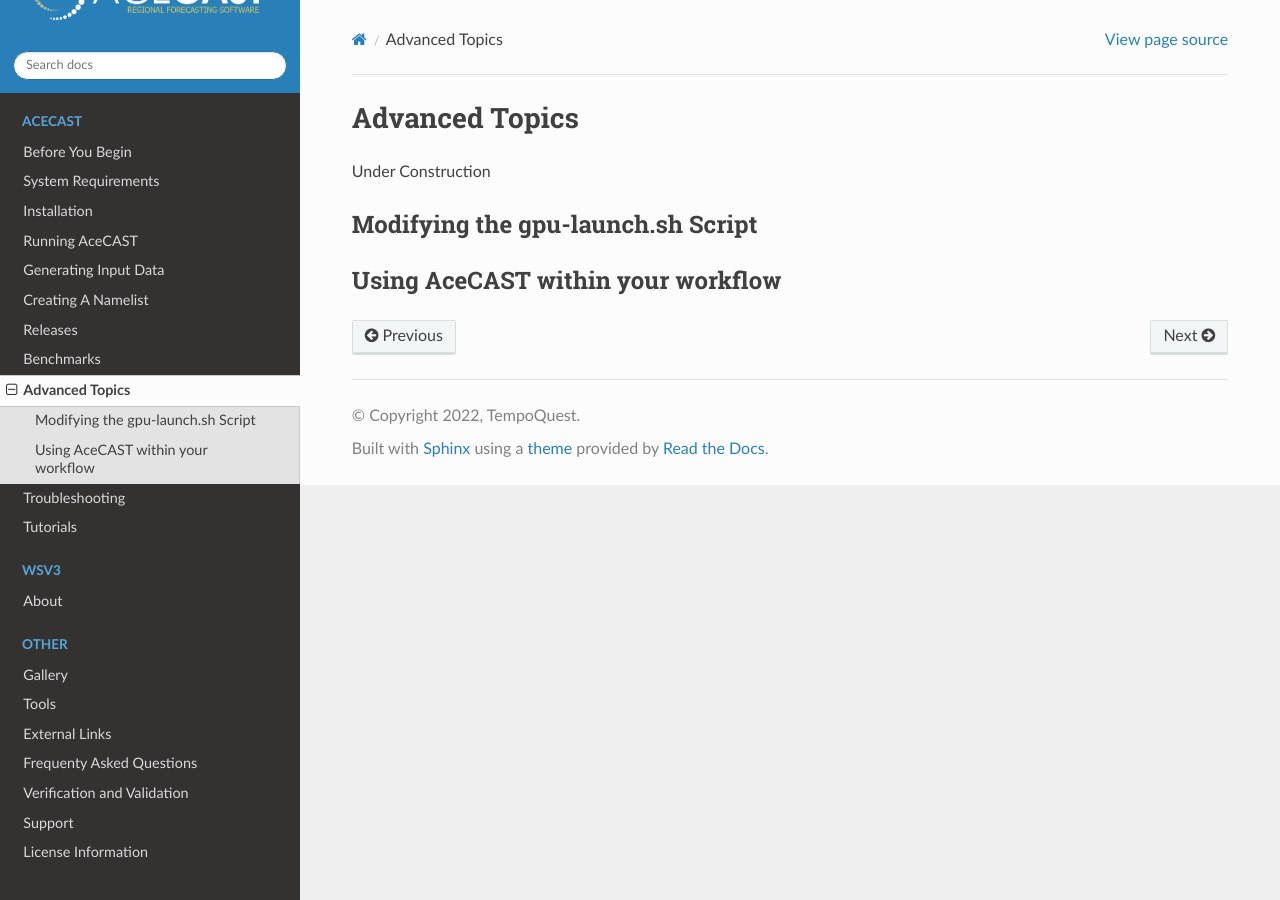
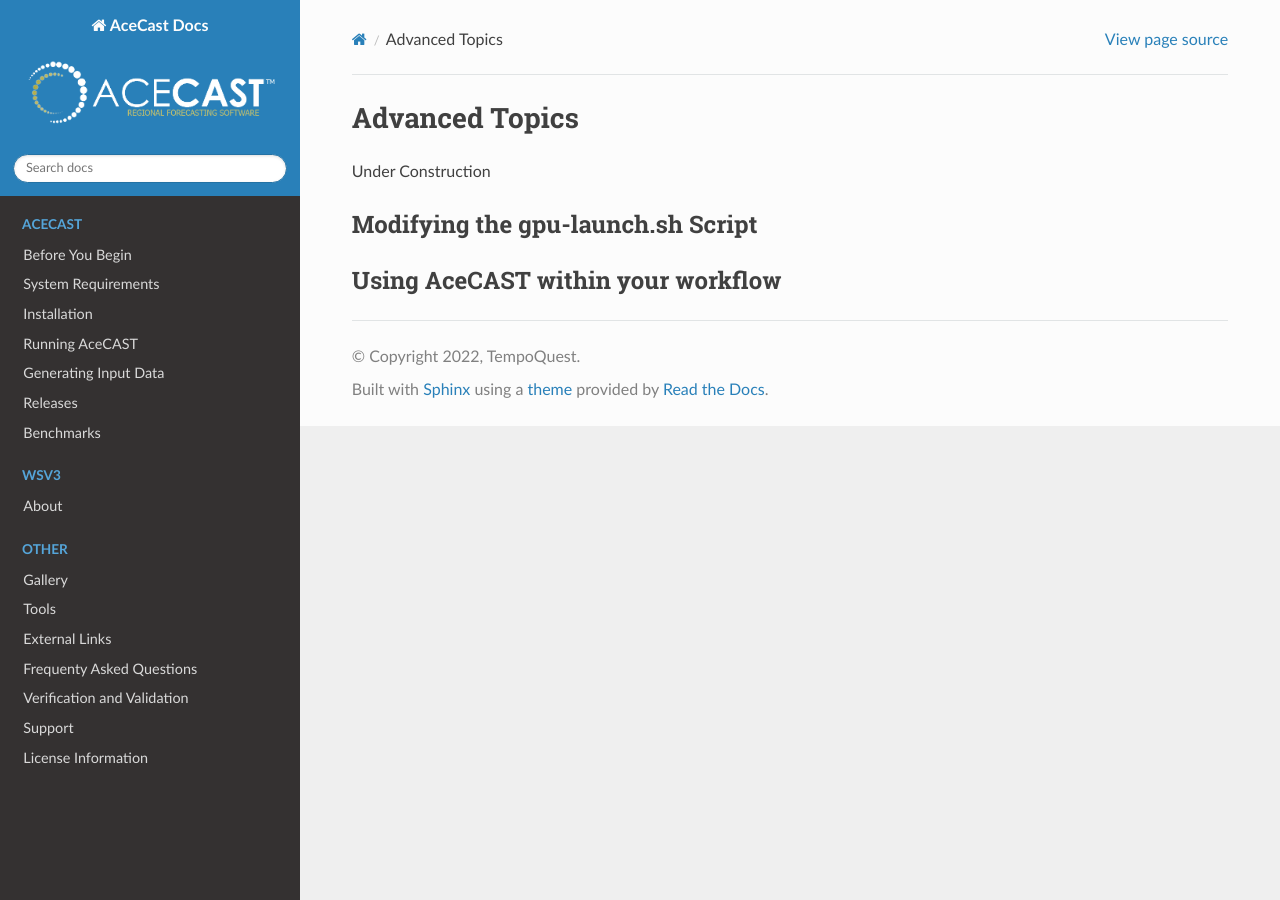
Before and after one commit to TempoQuestInc/AceCAST-Docs, a Sphinx documentation site: the page built from source/Advanced.rst, in a window 1280 px wide. Built offline with Sphinx 7.4.7 and the Read the Docs theme 2.0.0, drawn with Linux system fonts in a browser that asks for light colours.

Commit message:
Removed pages
Removed Creating a Namelist page
Removed Advanced Topics page
Removed Troubleshooting page
Removed Tutorials page

```diff
--- a/source/index.rst
+++ b/source/index.rst
@@ -69,12 +69,8 @@
    Installation.rst
    RunningAcecast.rst
    GeneratingInputData.rst
-   CreatingNamelist.rst
    Releases.rst
    Benchmarks.rst
-   Advanced.rst
-   Troubleshooting.rst
-   Tutorials.rst
 
 .. toctree::
    :maxdepth: 2
```
